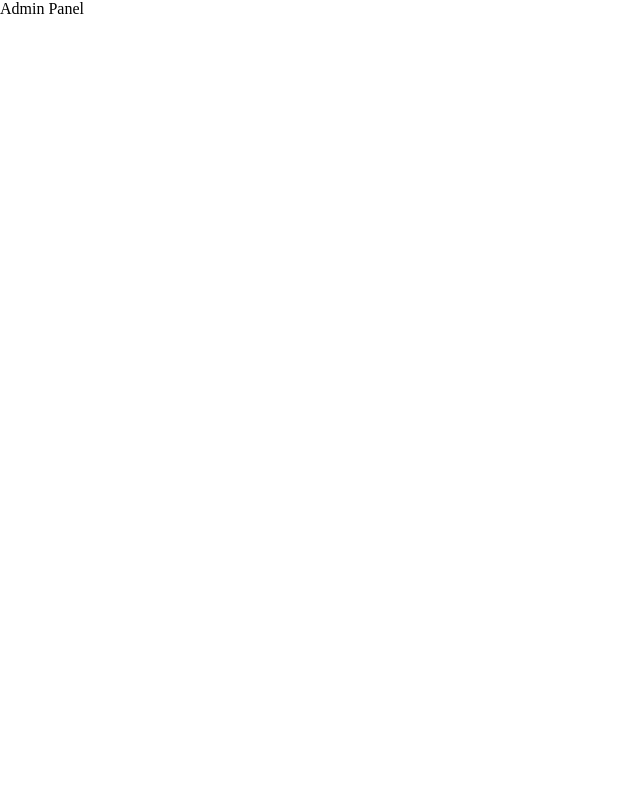
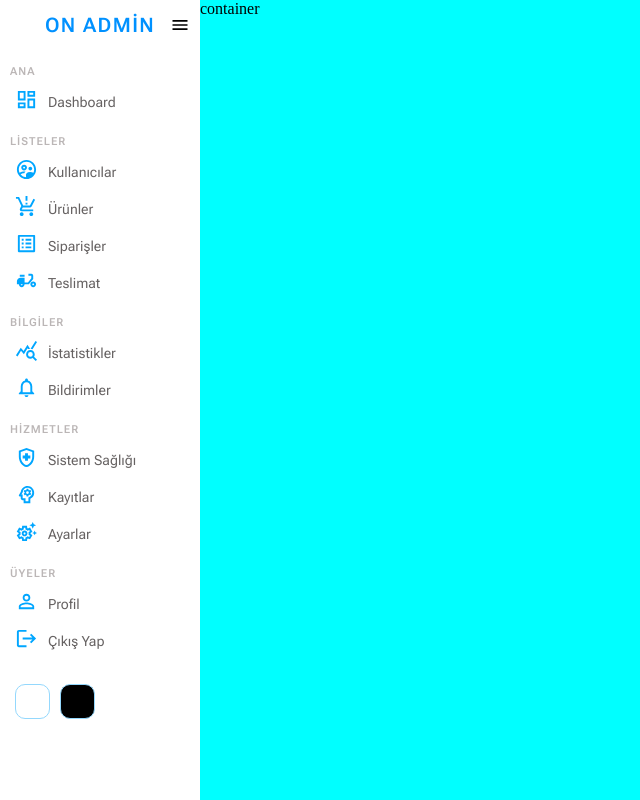
Before and after one commit to Onur-Morkoc/admin-panel, a React (Create React App) app: page / in a window 1280 px wide. Shown: the whole page, without its empty margins (0-640 px from the left). Built offline with nearby package versions, Linux system fonts and the light colour scheme.

Commit message:
Added react-router-dom to redirect for home page

```diff
--- a/src/App.js
+++ b/src/App.js
@@ -1,8 +1,18 @@
+import { BrowserRouter, Routes, Route } from 'react-router-dom';
 import './App.css';
+import Home from './pages/home/Home';
 
 function App() {
   return (
-    <div className="App">Admin Panel</div>
+    <div className="App">
+      <BrowserRouter>
+        <Routes>
+
+          <Route index path='/' element={<Home />} />
+
+        </Routes>
+      </BrowserRouter>
+    </div>
   );
 }
 
```
